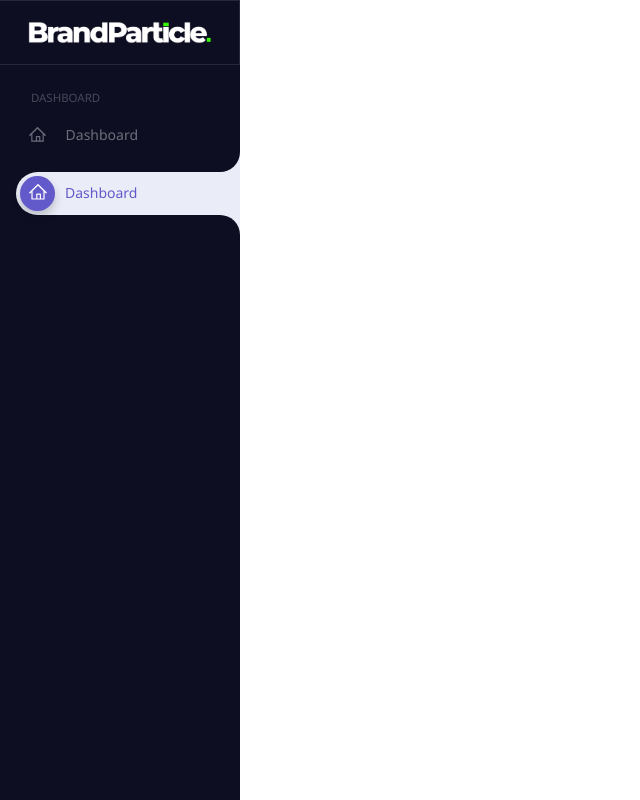
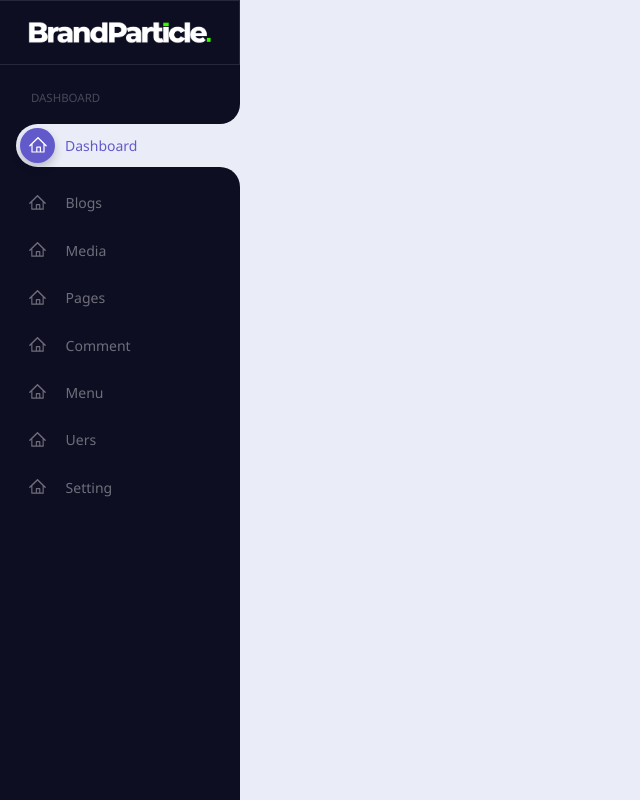
Before and after one commit to Bishal221/Brand-Particle, a React (Vite) app in the folder client/: page /admin in a window 1280 px wide. Shown: the whole page, without its empty margins (0-640 px from the left). Built offline with nearby package versions, Linux system fonts and the light colour scheme; sample sign-in values are in the browser's storage; a web font is replaced by a local one.

Commit message:
Auto saved

```diff
--- /dev/null
+++ b/client/src/Admin/Components/AdminMenuItems.jsx
@@ -0,0 +1,123 @@
+import { RxHome } from "react-icons/rx";
+
+export const Menu = [
+    {
+        id: 1,
+        name: "Dashboard",
+        link: "",
+        icon: '',
+        cat: "heading",
+    },
+    {
+        id: 2,
+        name: "Dashboard",
+        link: "/admin",
+        icon: '',
+        cat: "menu",
+    },
+    {
+        id: 3,
+        name: "Blogs",
+        link: "/admin",
+        icon: '',
+        cat: "menu",
+        submenu: [
+            {
+                id: 1,
+                name: "All Blogs",
+                link: "/admin",
+            },
+            {
+                id: 2,
+                name: "Add New Blog",
+                link: "/admin",
+            },
+            {
+                id: 3,
+                name: "Catagories",
+                link: "/admin",
+            },
+            {
+                id: 3,
+                name: "Tags",
+                link: "/admin",
+            },
+        ]
+    },
+    {
+        id: 4,
+        name: "Media",
+        link: "/admin",
+        icon: '',
+        cat: "menu",
+    },
+    {
+        id: 5,
+        name: "Pages",
+        link: "/admin",
+        icon: '',
+        cat: "menu",
+    },
+    {
+        id: 6,
+        name: "Comment",
+        link: "/admin",
+        icon: '',
+        cat: "menu",
+    },
+    {
+        id: 7,
+        name: "Menu",
+        link: "/admin",
+        icon: '',
+        cat: "menu",
+    },
+    {
+        id: 8,
+        name: "Uers",
+        link: "/admin",
+        icon: '',
+        cat: "menu",
+        submenu: [
+            {
+                id: 1,
+                name: "All Users",
+                link: "/admin",
+            },
+            {
+                id: 2,
+                name: "Add New Uesr",
+                link: "/admin",
+            },
+            {
+                id: 3,
+                name: "Profile",
+                link: "/admin",
+            },
+        ]
+    },
+    {
+        id: 9,
+        name: "Setting",
+        link: "/admin",
+        icon: '',
+        cat: "menu",
+        submenu: [
+            {
+                id: 1,
+                name: "Genaral",
+                link: "/admin",
+            },
+            {
+                id: 2,
+                name: "Writing",
+                link: "/admin",
+            },
+            {
+                id: 3,
+                name: "Reading",
+                link: "/admin",
+            },
+        ]
+    },
+]
--- a/client/src/Admin/Components/SideBar.jsx
+++ b/client/src/Admin/Components/SideBar.jsx
@@ -1,9 +1,25 @@
-import React from 'react';
+import React, { useState } from 'react';
 import { Images } from '../../assets/Index';
 import { RxHome } from "react-icons/rx";
 import { Link } from 'react-router-dom';
+import { Menu } from './AdminMenuItems';
+import { MdKeyboardDoubleArrowRight } from "react-icons/md";
 
 const SideBar = () => {
+
+    const [currentMenu, setCurrentMenu] = useState(null);
+    const [menuActive, setMenuActive] = useState(2);
+    const [subMenuActive, setSubMenuActive] = useState(false);
+    const MenuOpen = (menu) => {
+        if (menu.submenu) {
+            setCurrentMenu(menu.id)
+            setSubMenuActive(true);
+            return;
+        }
+        setMenuActive(menu.id);
+        setCurrentMenu(0);
+    }
+
     return (
         <>
             <aside className='bg-[#0e0e23] w-60 h-full fixed z-[103] transition-all duration-[0.05s] ease-[ease]'>
@@ -13,26 +29,46 @@ const SideBar = () => {
                     </Link>
                 </div>
 
-                <div className='h-screen relative overflow-auto mt-[3.8rem] pb-20 pt-4'>
+                <div className='h-screen relative overflow-auto scroll-width-none mt-[3.8rem] pb-20 pt-4'>
                     <nav className='flex flex-wrap pt-0 flex-col'>
                         <ul className='pl-4 list-none'>
-                            <li className='text-[#ffffff4d] text-[0.718rem] font-medium uppercase opacity-80 relative pt-3 pb-[0.2rem] px-[0.93rem]'>
-                                <span>Dashboard</span>
-                            </li>
-                            <li className='my-[5px]'>
-                                <Link to={''} className='relative flex items-center no-underline text-[.875rem] text-[#fff6] font-normal p-3 rounded-[0.688rem]'>
-                                    <span className='flex items-center justify-center mr-[1.2rem] w-[1.15rem] h-[1.15rem] text-[1.063rem] text-center text-[#fff6] fill-[#fff6] rounded-[0.688rem]'><RxHome /></span>
-                                    <span className='whitespace-nowrap text-[#fff6] relative text-sm leading-none align-middle'>Dashboard</span>
-                                </Link>
-                            </li>
-                            <li className='mt-[5px] p-0 '>
-                                <Link to={''} className='my-[15px] h-[43px] bg-[#eaedf7] p-[0.25rem] relative z-[1] mx-auto text-center rounded-tl-[30px] rounded-bl-[30px] border-[0] border-transparent w-full flex text-[.875rem] text-[#fff6] items-center no-underline font-normal before:absolute before:top-[-30px] before:z-[9] before:h-[30px] before:border-l-transparent before:border-t-transparent before:border-b-[transparent] before:bottom-0 before:rounded-br-[48px] before:border-e-[20px] before:right-0 before:border-[#0e0e23] after:content-[""] after:absolute after:z-0 after:h-[30px] after:border-l-transparent after:border-t-transparent after:border-b-[transparent] after:top-[43px] after:bottom-0 after:right-0 after:rounded-tl-none after:rounded-tr-[48px] after:rounded-bl-none after:rounded-br-none after:border-e-[20px] after:border-[#0e0e23]'>
-                                    <span className='absolute top-[-30px] w-5 h-[60px] right-0 bg-[#eaedf7]'></span>
-                                    <span className='absolute top-[35px] w-5 h-[30px] right-0 bg-[#eaedf7]'></span>
-                                    <span className='text-lg w-[35px] h-[35px] leading-[33px] text-center shadow-[0_5px_10px_#0003] text-white rounded-[50%] bg-[#6259ca] flex items-center justify-center mr-[10px]'><RxHome /></span>
-                                    <span className='text-[#6259ca] font-normal relative text-[.875rem] leading-[1]'>Dashboard</span>
-                                </Link>
-                            </li>
+                            {Menu.map((menu, index) => {
+                                return (
+                                    <>
+                                        {menu.cat === 'heading' ? (
+                                            <li className='text-[#ffffff4d] text-[0.718rem] font-medium uppercase opacity-80 relative pt-3 pb-[0.2rem] px-[0.93rem]'>
+                                                <span>{menu.name}</span>
+                                            </li>
+                                        ) :
+                                            (
+                                                <li onClick={()=> MenuOpen(menu)} className={menuActive === menu.id ? 'mt-[5px] p-0' : 'my-[5px]'}>
+                                                    <Link to={''} className={menuActive === menu.id ? 'my-[15px] h-[43px] bg-[#eaedf7] p-[0.25rem] relative z-[1] mx-auto text-center rounded-tl-[30px] rounded-bl-[30px] border-[0] border-transparent w-full flex text-[.875rem] text-[#fff6] items-center no-underline font-normal before:absolute before:top-[-30px] before:z-[9] before:h-[30px] before:border-l-transparent before:border-t-transparent before:border-b-[transparent] before:bottom-0 before:rounded-br-[48px] before:border-e-[20px] before:right-0 before:border-[#0e0e23] after:content-[""] after:absolute after:z-0 after:h-[30px] after:border-l-transparent after:border-t-transparent after:border-b-[transparent] after:top-[43px] after:bottom-0 after:right-0 after:rounded-tl-none after:rounded-tr-[48px] after:rounded-bl-none after:rounded-br-none after:border-e-[20px] after:border-[#0e0e23]' : 'relative group flex items-center no-underline text-[.875rem] text-[#fff6] font-normal p-3 rounded-[0.688rem]'}>
+                                                        <span className={menuActive === menu.id ? 'absolute top-[-30px] w-5 h-[60px] right-0 bg-[#eaedf7] ' : 'hidden'}></span>
+                                                        <span className={menuActive === menu.id ? 'absolute top-[35px] w-5 h-[30px] right-0 bg-[#eaedf7] ' : 'hidden'}></span>
+                                                        <span className={menuActive === menu.id ? 'text-lg w-[35px] h-[35px] leading-[33px] text-center shadow-[0_5px_10px_#0003] text-white rounded-[50%] bg-[#6259ca] flex items-center justify-center mr-[10px]' : 'flex items-center transition-all duration-300 justify-center mr-[1.2rem] w-[1.15rem] h-[1.15rem] text-[1.063rem] text-center group-hover:fill-white text-[#fff6] group-hover:text-white fill-[#fff6] rounded-[0.688rem] hover:font-medium'}><RxHome /></span>
+                                                        <span className={menuActive === menu.id ? 'text-[#6259ca] font-normal relative text-[.875rem] leading-[1]' : 'whitespace-nowrap transition-all duration-300 group-hover:text-white text-[#fff6] relative text-sm leading-none align-middle hover:font-medium'}>{menu.name}</span>
+                                                    </Link>
+                                                    {(menu.submenu && subMenuActive && currentMenu === menu.id) &&
+                                                        <ul className='pl-[1.2rem]'>
+                                                            {menu.submenu.map((submenu, i) => {
+                                                                return (
+                                                                    <>
+                                                                        <li onClick={()=>setMenuActive(menu.id)}>
+                                                                            <Link to={''} className='py-[0.45rem] pr-[1.6rem] hover:text-white hover:font-medium transition-all duration-300 text-[#fff6] inline-flex items-start'>
+                                                                                <span className='mr-[1rem] mt-[0.15rem]'><MdKeyboardDoubleArrowRight /></span>
+                                                                                <span className='text-[0.8rem]'>{ submenu.name }</span>
+                                                                            </Link>
+                                                                        </li>
+                                                                    </>
+                                                                )
+                                                            })}
+                                                        </ul>
+                                                    }
+                                                </li>
+                                            )}
+                                    </>
+                                )
+                            })}
                         </ul>
                     </nav>
                 </div>
--- a/client/src/Admin/Router.jsx
+++ b/client/src/Admin/Router.jsx
@@ -5,7 +5,7 @@ import ProtectedRoute from "./ProtectedRoute";
 
 const AdminRoutes = () => {
     return (
-        <section id="admin">
+        <section id="admin" className="bg-[#eaedf7] w-screen h-screen overflow-hidden">
             <Routes>
                 <Route path="/login" element={<Login />} />
                 <Route path="/" element={<ProtectedRoute><Dashboard /></ProtectedRoute>} />
```
